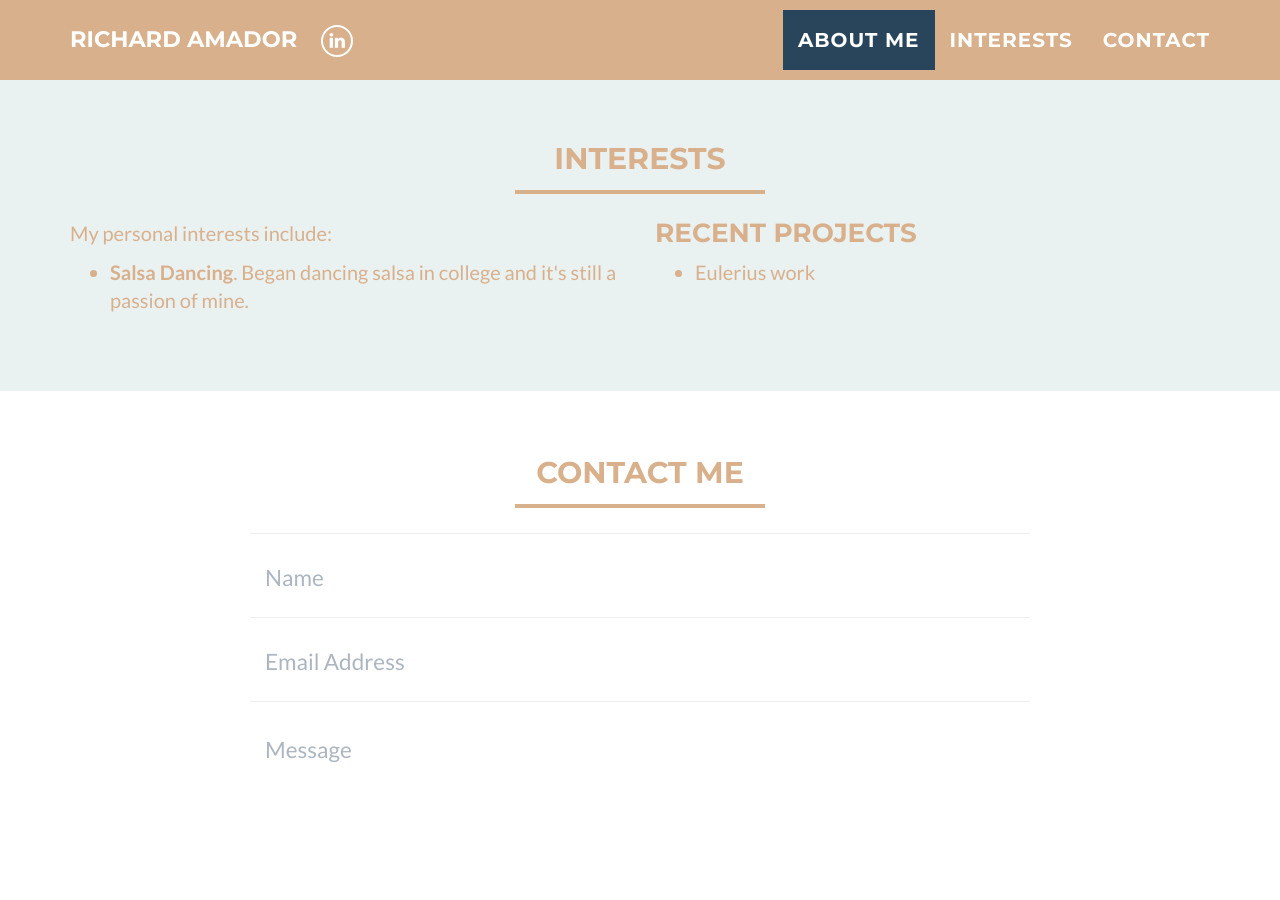
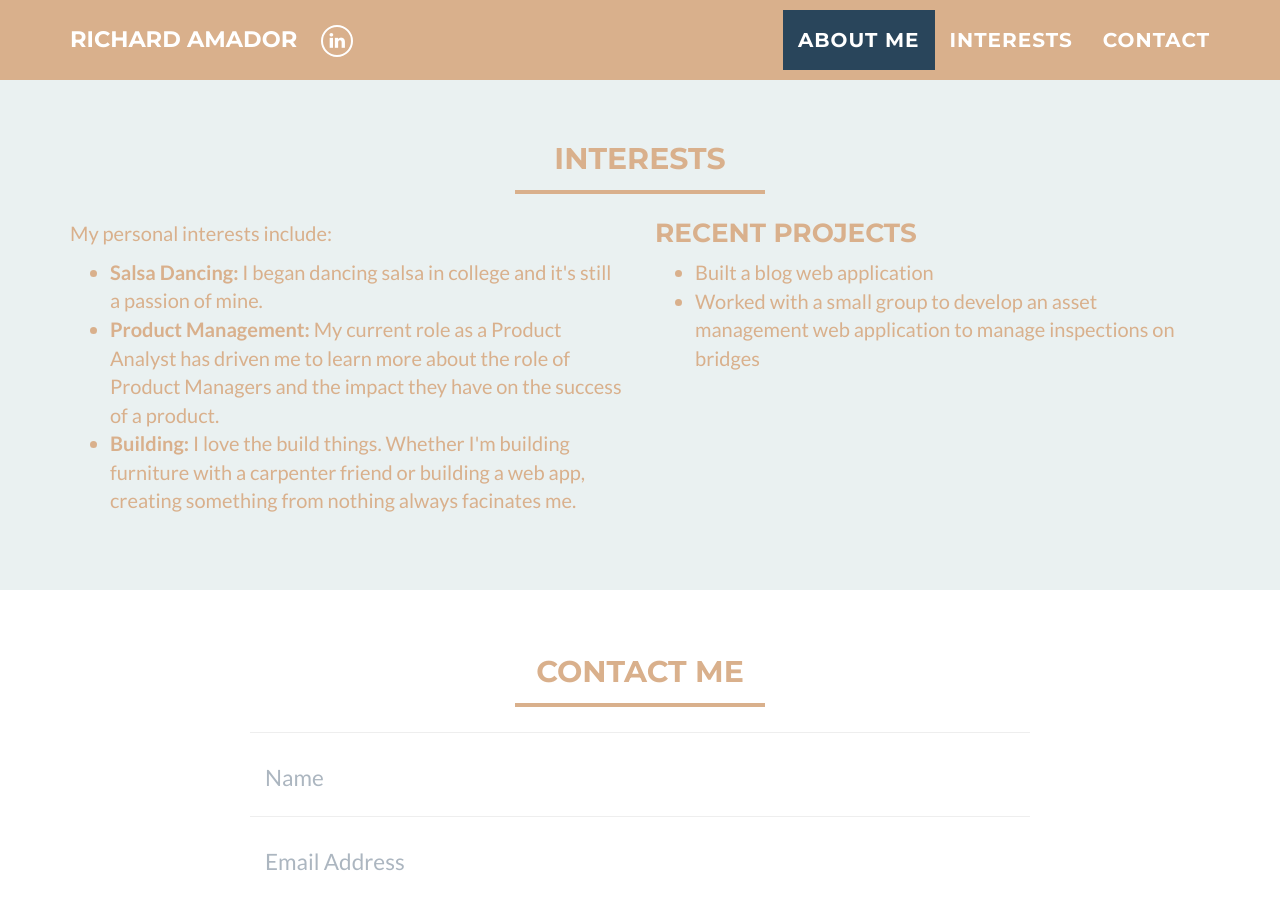
Before and after one commit to ramador25/bio-site, a Jekyll site: the page built from index.html, in a window 1280 px wide and 900 px high, scrolled down 1055 px. Built offline with Jekyll 4.4.1, drawn with Linux system fonts in a browser that asks for light colours.

Commit message:
Update to Interest section

```diff
--- a/_includes/interests.html
+++ b/_includes/interests.html
@@ -13,15 +13,27 @@
         </p>
 			<ul>
 			  <li>
-				 <b>Salsa Dancing</b>. Began dancing salsa in college and it's still a passion of mine.
+					<b>Salsa Dancing:</b> I began dancing salsa in college and it's still a passion of mine.
+				</li>
+				<li>
+					<b>Product Management:</b> My current role as a Product Analyst has driven me to learn more about the role of Product Managers and the impact they have
+					on the success of a product.
+				</li>
+				<li>
+					<b>Building:</b> I love the build things. Whether I'm building furniture with a carpenter friend or building a web app, creating something from nothing
+					always facinates me.
+				</li>
 			</ul>
 		</div>
     <div class="col-sm-6">
       <h3 style="margin-top:0">Recent Projects</h3>
 		  <ul>
   			<li>
-          Eulerius work
-    		</li>
+          Built a blog web application
+				</li>
+				<li>
+					Worked with a small group to develop an asset management web application to manage inspections on bridges
+				</li>
 		   </ul>
       </div>
     </div>
```
Also changed, not shown: 2 other files.
